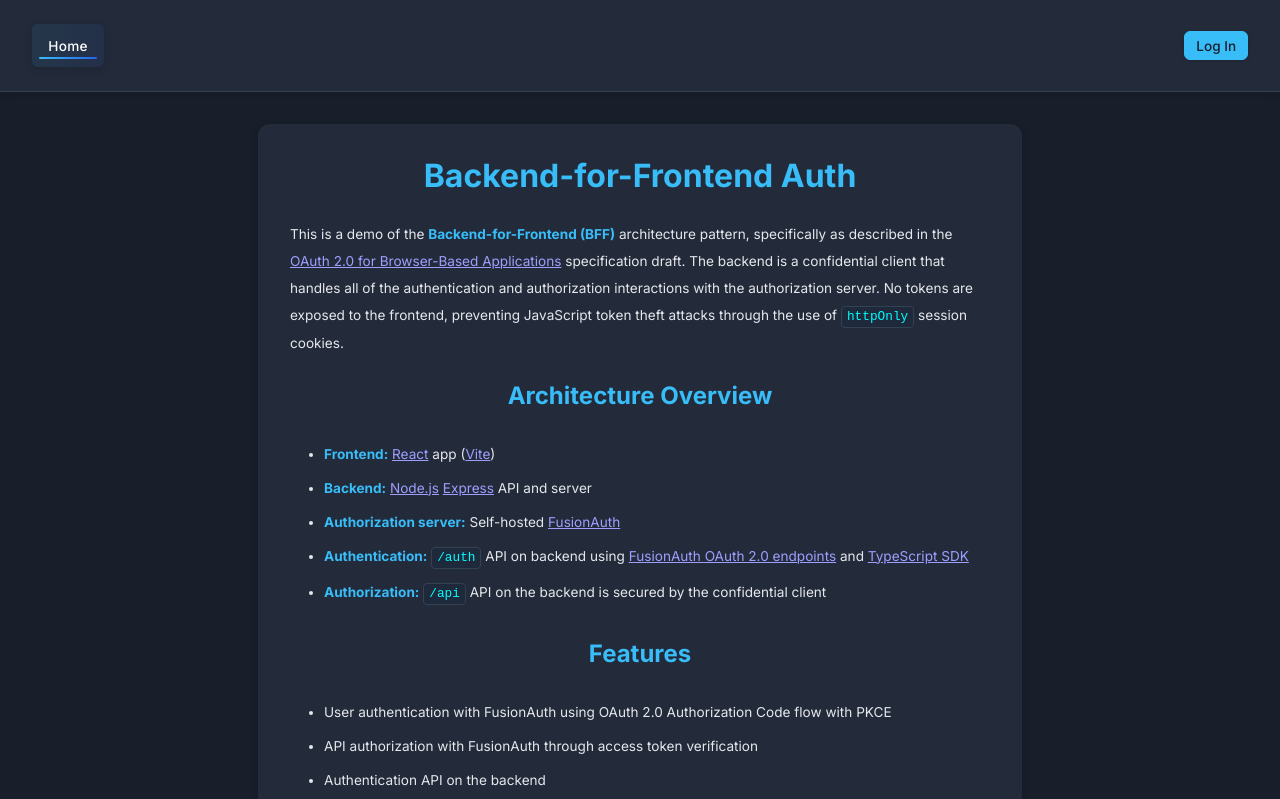
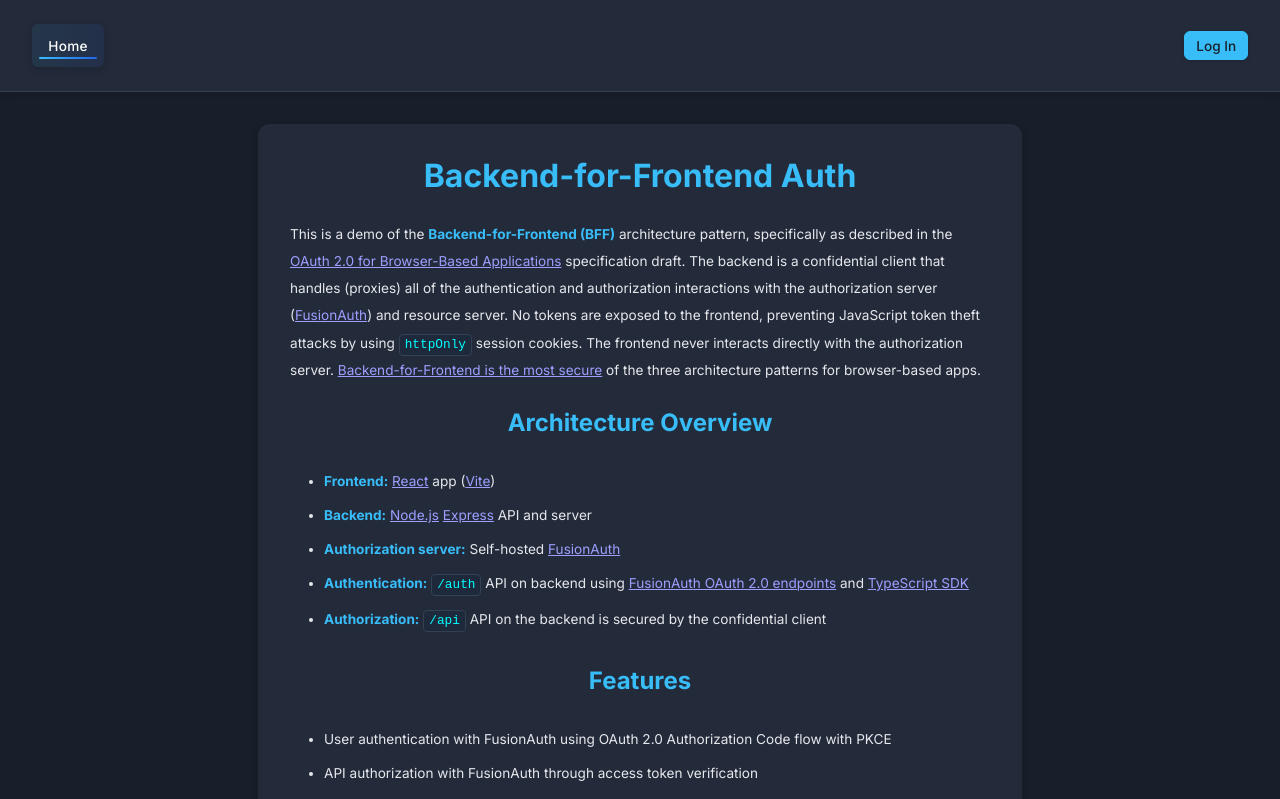
Before and after one commit to kmaida/auth-architecture, a React (Vite) app in the folder bff/frontend/: page / in a window 1280 px wide. Shown: the top 799 px of the page. Built offline with nearby package versions, Linux system fonts and the light colour scheme; no server answers.

Commit message:
add more information to the homepage

```diff
--- a/bff/frontend/src/pages/HomePage.jsx
+++ b/bff/frontend/src/pages/HomePage.jsx
@@ -2,7 +2,7 @@
   return (
     <>
     <h1>Backend-for-Frontend Auth</h1>
-    <p>This is a demo of the <strong>Backend-for-Frontend (BFF)</strong> architecture pattern, specifically as described in the <a href="https://datatracker.ietf.org/doc/html/draft-ietf-oauth-browser-based-apps#name-backend-for-frontend-bff" target="_blank">OAuth 2.0 for Browser-Based Applications</a> specification draft. The backend is a confidential client that handles all of the authentication and authorization interactions with the authorization server. No tokens are exposed to the frontend, preventing JavaScript token theft attacks through the use of <code>httpOnly</code> session cookies.</p>
+    <p>This is a demo of the <strong>Backend-for-Frontend (BFF)</strong> architecture pattern, specifically as described in the <a href="https://datatracker.ietf.org/doc/html/draft-ietf-oauth-browser-based-apps#name-backend-for-frontend-bff" target="_blank">OAuth 2.0 for Browser-Based Applications</a> specification draft. The backend is a confidential client that handles (proxies) all of the authentication and authorization interactions with the authorization server (<a href="https://fusionauth.io" target="_blank">FusionAuth</a>) and resource server. No tokens are exposed to the frontend, preventing JavaScript token theft attacks by using <code>httpOnly</code> session cookies. The frontend never interacts directly with the authorization server. <a href="https://datatracker.ietf.org/doc/html/draft-ietf-oauth-browser-based-apps#name-mitigated-attack-scenarios" target="_blank">Backend-for-Frontend is the most secure</a> of the three architecture patterns for browser-based apps.</p>
 
     <h2>Architecture Overview</h2>
     <ul>
```
